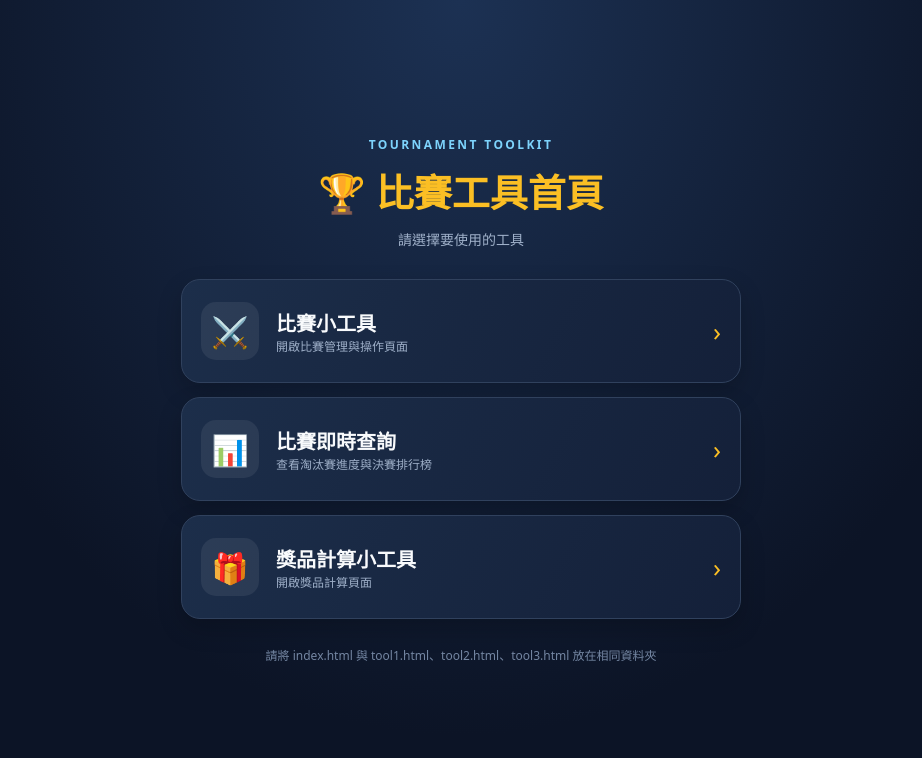
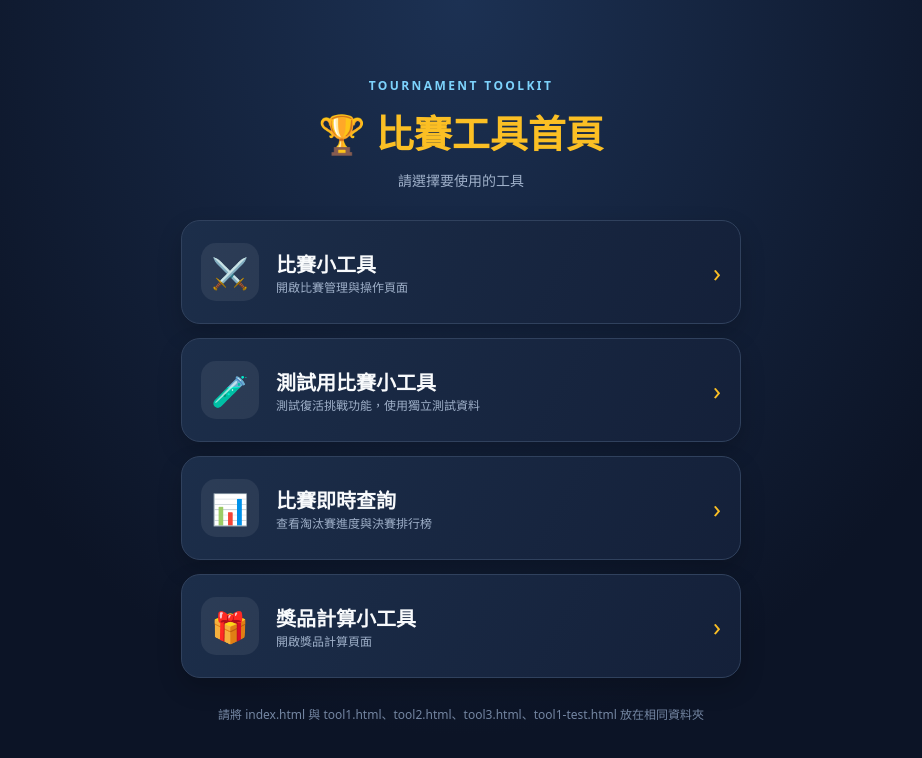
Before and after one commit to chiayiou56-lab/Beytools, a plain HTML site: page index.html in a window 1280 px wide. Shown: the whole page, without its empty margins (179-1101 px from the left). Drawn offline with Linux system fonts and the light colour scheme.

Commit message:
Update footer to include tool1-test.html

```diff
--- a/index.html
+++ b/index.html
@@ -16,10 +16,11 @@ main{width:min(100%,560px)}header{text-align:center;margin-bottom:28px}.eyebrow{
 <header><div class="eyebrow">TOURNAMENT TOOLKIT</div><h1>🏆 比賽工具首頁</h1><div class="sub">請選擇要使用的工具</div></header>
 <nav class="links" aria-label="工具選單">
 <a class="tool" href="tool1.html"><span class="ico" aria-hidden="true">⚔️</span><span class="details"><span class="name">比賽小工具</span><p class="desc">開啟比賽管理與操作頁面</p></span><span class="arrow" aria-hidden="true">›</span></a>
+<a class="tool" href="tool5.html"><span class="ico" aria-hidden="true">🧪</span><span class="details"><span class="name">測試用比賽小工具</span><p class="desc">測試復活挑戰功能，使用獨立測試資料</p></span><span class="arrow" aria-hidden="true">›</span></a>
 <a class="tool" href="tool2.html"><span class="ico" aria-hidden="true">📊</span><span class="details"><span class="name">比賽即時查詢</span><p class="desc">查看淘汰賽進度與決賽排行榜</p></span><span class="arrow" aria-hidden="true">›</span></a>
 <a class="tool" href="tool3.html"><span class="ico" aria-hidden="true">🎁</span><span class="details"><span class="name">獎品計算小工具</span><p class="desc">開啟獎品計算頁面</p></span><span class="arrow" aria-hidden="true">›</span></a>
 </nav>
-<footer>請將 index.html 與 tool1.html、tool2.html、tool3.html 放在相同資料夾</footer>
+<footer>請將 index.html 與 tool1.html、tool2.html、tool3.html、tool1-test.html 放在相同資料夾</footer>
 </main>
 </body>
 </html>
```
